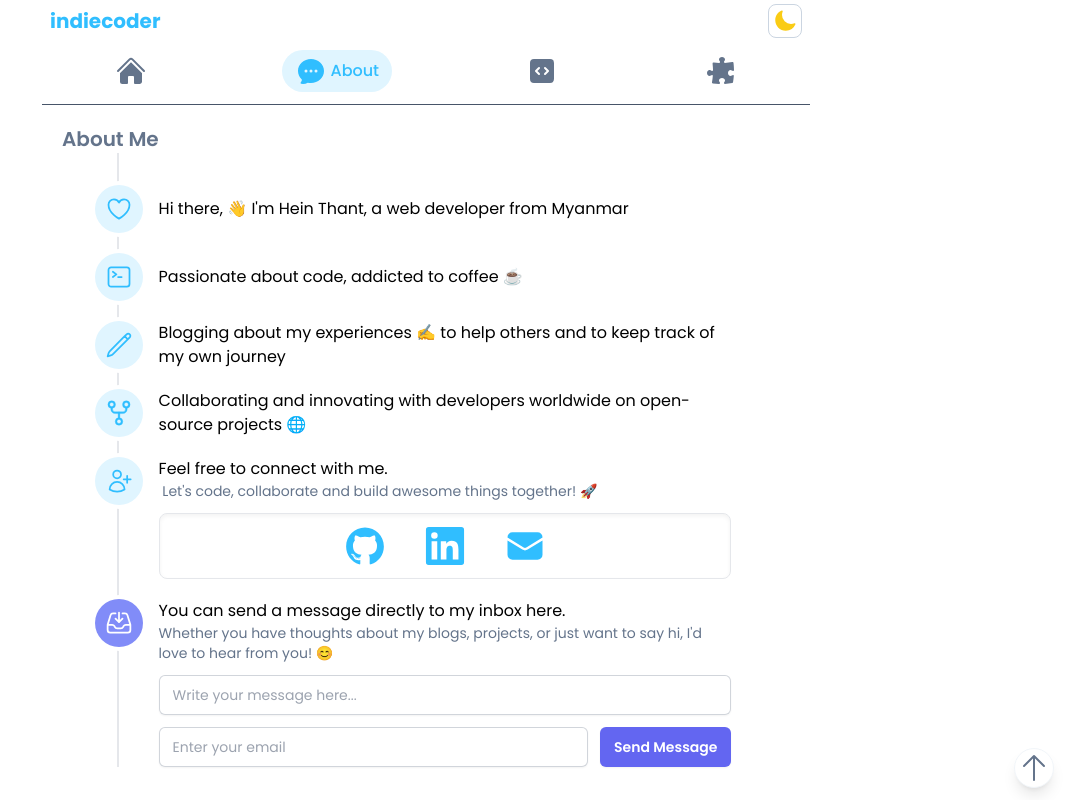
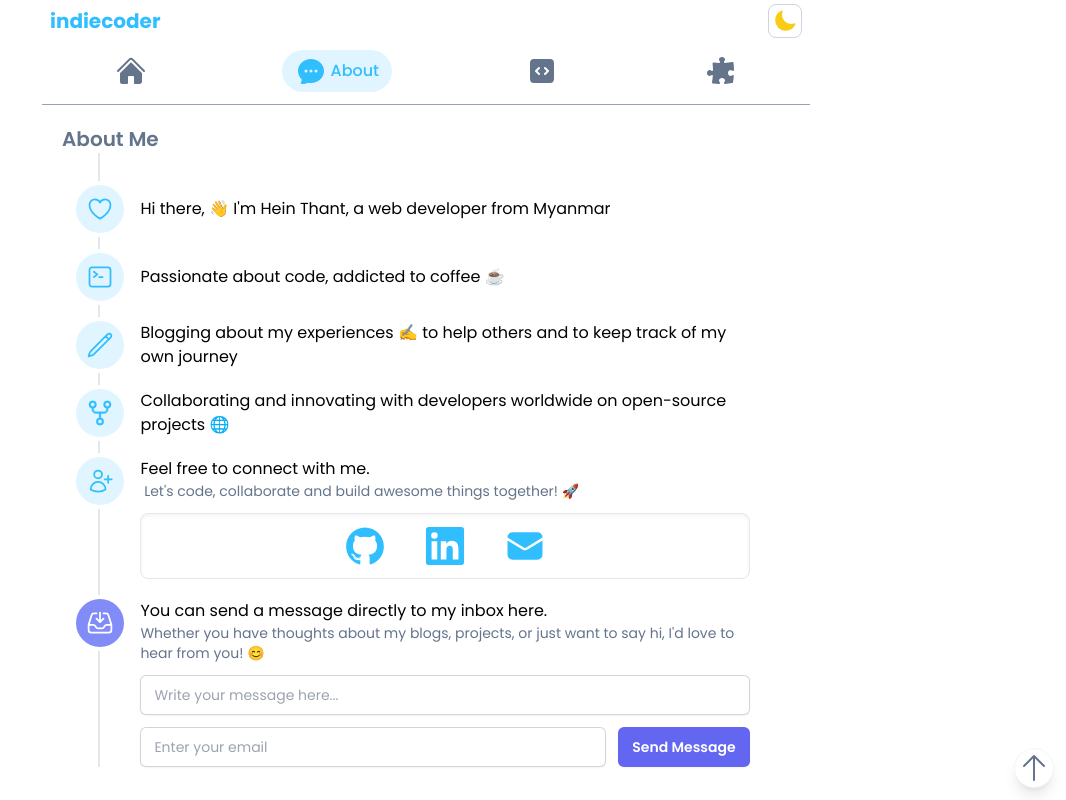
Before and after one commit to IndieCoderMM/indiecoder-blog, a Next.js app: page /about in a window 1280 px wide. Shown: the top 800 px of the page, without its empty margins (214-1280 px from the left). Built offline with nearby package versions, Linux system fonts and the light colour scheme; no server answers.

Commit message:
Add minor UI changes

```diff
--- a/app/about/page.tsx
+++ b/app/about/page.tsx
@@ -9,7 +9,7 @@ const AboutPage = () => {
   return (
     <section>
       <h2 className="pageHeading">About Me</h2>
-      <ul className="border-l-2 dark:border-accent-color pl-8 pt-8 pr-1 flex flex-col gap-5 w-[85%] max-w-3xl mx-auto">
+      <ul className="border-l-2 dark:border-accent-color pl-8 pt-8 pr-1 flex flex-col gap-5 w-[90%] max-w-3xl mx-auto">
         {AboutMe.map((data) => (
           <li className="flex items-center gap-4" key={data.key}>
             <div className={iconStyle + ' bg-accent-color-light'}>
--- a/components/Navbar.tsx
+++ b/components/Navbar.tsx
@@ -23,7 +23,7 @@ const Navbar = () => {
   const activeIconStyle = linkIconStyle + ' text-accent-color';
 
   return (
-    <nav className="sticky top-0 z-50 w-full maxContentWidth bg-white border-b border-slate-600 dark:bg-dark-gray py-3">
+    <nav className="sticky top-0 z-50 w-full maxContentWidth bg-white border-b border-slate-400 dark:border-slate-600 dark:bg-dark-gray py-3">
       <ul className="flex justify-around items-center w-full">
         {NavLinks.map((link) => (
           <motion.li
```
